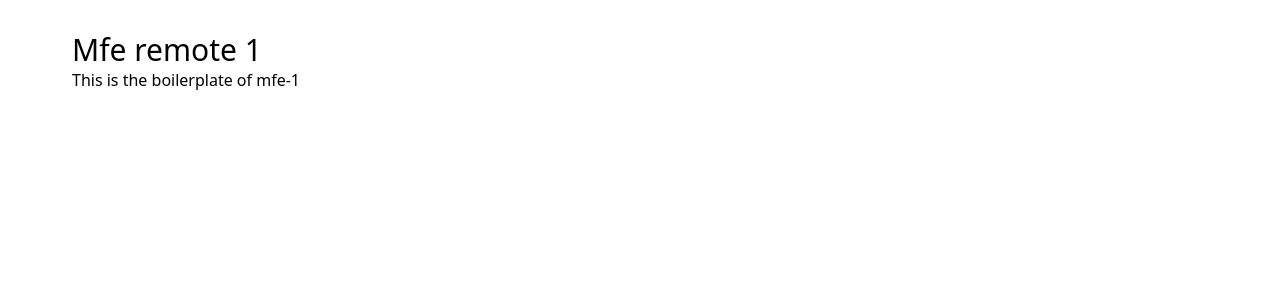
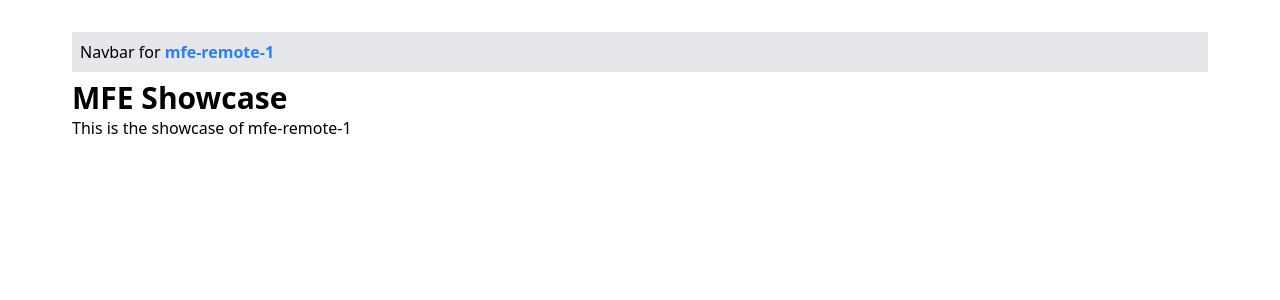
Before and after one commit to zFranco23/react-vite-mfe-remote-1, a React (Vite) app: page / in a window 1280 px wide. Shown: the top 300 px of the page. Built offline with nearby package versions, Linux system fonts and the light colour scheme.

Commit message:
feat: expose showcase page and downgrade working version of react

```diff
--- a/src/App.tsx
+++ b/src/App.tsx
@@ -1,10 +1,7 @@
+import ShowCase from "./page/showcase";
+
 const App = () => {
-  return (
-    <div>
-      <h1 className="text-bold text-3xl">Mfe remote 1</h1>
-      <p>This is the boilerplate of mfe-1</p>
-    </div>
-  );
+  return <ShowCase />;
 };
 
 export default App;
--- /dev/null
+++ b/src/components/layout/index.tsx
@@ -0,0 +1,16 @@
+import Navbar from "./navbar";
+
+interface LayoutProps {
+  children: React.ReactNode;
+}
+
+const Layout = ({ children }: LayoutProps) => {
+  return (
+    <div className="flex flex-col min-h-screen">
+      <Navbar />
+      <div className="h-full mt-2">{children}</div>
+    </div>
+  );
+};
+
+export default Layout;
--- /dev/null
+++ b/src/components/layout/navbar.tsx
@@ -0,0 +1,11 @@
+const Navbar = () => {
+  return (
+    <div className="flex justify-between bg-gray-200 p-2">
+      <h1>
+        Navbar for <span className="font-bold text-blue-500">mfe-remote-1</span>
+      </h1>
+    </div>
+  );
+};
+
+export default Navbar;
--- /dev/null
+++ b/src/page/showcase.tsx
@@ -0,0 +1,12 @@
+import Layout from "../components/layout";
+
+const ShowCase = () => {
+  return (
+    <Layout>
+      <h1 className="font-bold text-3xl">MFE Showcase</h1>
+      <p>This is the showcase of mfe-remote-1</p>
+    </Layout>
+  );
+};
+
+export default ShowCase;
```
Also changed, not shown: package.json (+6 -5 lines), 1 other file (tests, documents, lock files or other folders).
